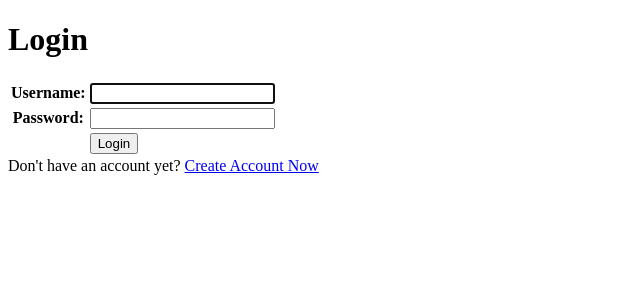
After one commit to perutkenyang789/sinar-abadi-web, a Django app: page /login/ in a window 1280 px wide. The commit adds this page. Shown: the top 300 px of the page, without its empty margins (0-640 px from the left). Run offline with Django 5.2, Linux system fonts and the light colour scheme.

Commit message:
create page for user login and add logout user function

```diff
--- /dev/null
+++ b/main/templates/login.html
@@ -0,0 +1,32 @@
+{% extends 'base.html' %}
+
+{% block meta %}
+<title>Login</title>
+{% endblock meta %}
+
+{% block content %}
+<div class="login">
+    <h1>Login</h1>
+
+    <form method="POST" action="">
+        {% csrf_token %}
+        <table>
+        {{ form.as_table }}
+        <tr>
+            <td></td>
+            <td><input class="btn login_btn" type="submit" value="Login" /></td>
+        </tr>
+        </table>
+    </form>
+
+    {% if messages %}
+    <ul>
+        {% for message in messages %}
+        <li>{{ message }}</li>
+        {% endfor %}
+    </ul>
+    {% endif %} Don't have an account yet?
+    <a href="{% url 'main:create_account' %}">Create Account Now</a>
+    </div>
+
+{% endblock content %}
--- a/main/templates/main.html
+++ b/main/templates/main.html
@@ -36,4 +36,8 @@
 <a href="{% url 'main:create_product' %}">
     <button>Add New Product</button>
 </a>
+
+<a href="{% url 'main:logout' %}">
+    <button>Logout</button>
+</a>
 {% endblock content %}
--- a/main/urls.py
+++ b/main/urls.py
@@ -1,5 +1,5 @@
 from django.urls import path
-from main.views import show_main, create_product, show_xml, show_json, show_xml_by_id, show_json_by_id, create_account
+from main.views import show_main, create_product, show_xml, show_json, show_xml_by_id, show_json_by_id, create_account, user_login, user_logout
 
 app_name = 'main'
 
@@ -11,4 +11,6 @@ urlpatterns = [
     path('xml/<str:id>/', show_xml_by_id, name='show_xml_by_id'),
     path('json/<str:id>/', show_json_by_id, name='show_json_by_id'),
     path('create_account/', create_account, name='create_account'),
+    path('login/', user_login, name='user_login'),
+    path('logout/', user_logout, name='user_logout'),
 ]
--- a/main/views.py
+++ b/main/views.py
@@ -1,4 +1,5 @@
-from django.contrib.auth.forms import UserCreationForm
+from django.contrib.auth.forms import UserCreationForm, AuthenticationForm
+from django.contrib.auth import authenticate, login, logout
 from django.contrib import messages
 from django.shortcuts import render, redirect
 from main.forms import ProductForm
@@ -55,3 +56,21 @@ def create_account(request):
             return redirect('main:login')
     context = {'form':form}
     return render(request, 'register.html', context)
+
+def user_login(request):
+    if request.method == 'POST':
+        form = AuthenticationForm(data=request.POST)
+
+        if form.is_valid():
+                user = form.get_user()
+                login(request, user)
+                return redirect('main:show_main')
+
+    else:
+        form = AuthenticationForm(request)
+    context = {'form': form}
+    return render(request, 'login.html', context)
+
+def user_logout(request):
+    logout(request)
+    return redirect('main:login')
```
